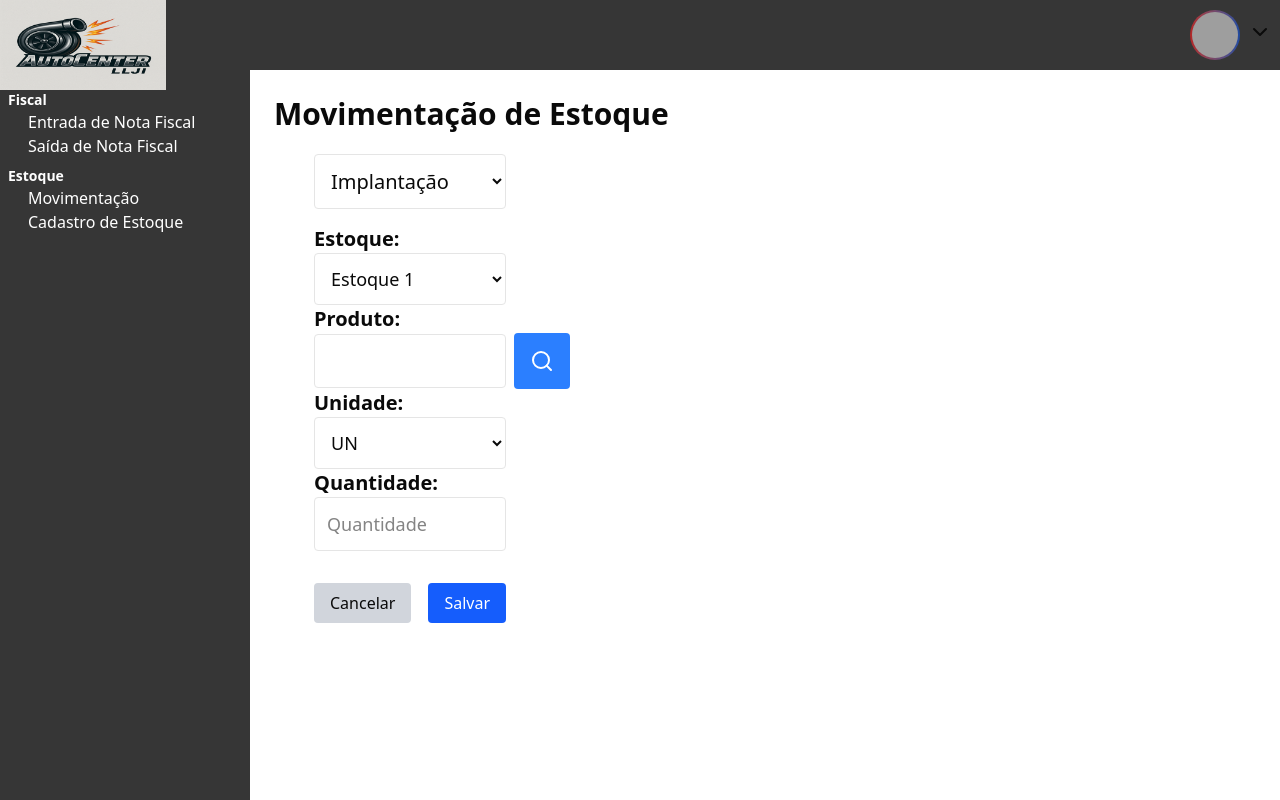
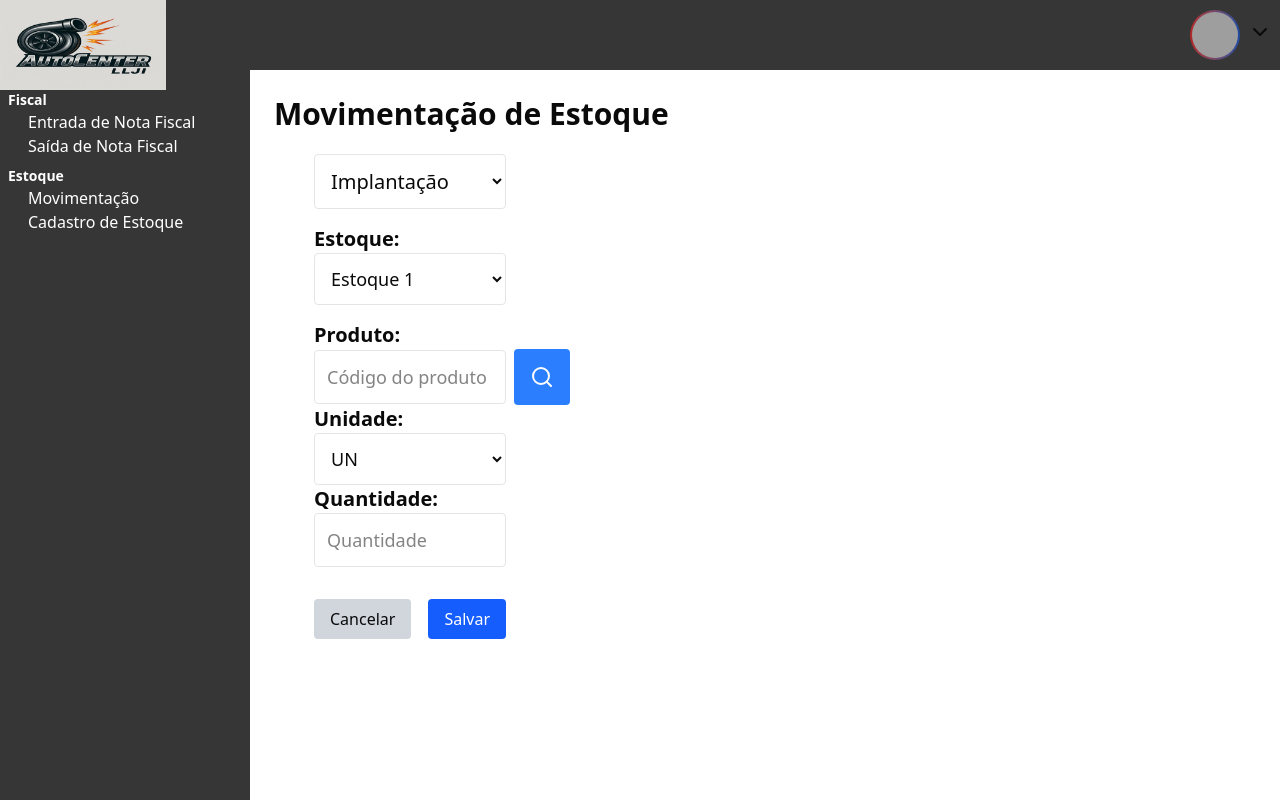
Before and after one commit to JeffersonLudwig/Frameworks, a Next.js app in the folder frontend/: page /estoque/movimentacao in a window 1280 px wide. Built offline with nearby package versions, Linux system fonts and the light colour scheme; grey boxes are pictures that could not be loaded.

Commit message:
Refactor: reorganizar componentes para receber Ref corretamente

```diff
--- a/frontend/app/estoque/movimentacao/implantacao.tsx
+++ b/frontend/app/estoque/movimentacao/implantacao.tsx
@@ -7,17 +7,25 @@ import {
 } from "@/components/inputs";
 import { PopUpPesquisa } from "@/components/popUp";
 import { Search } from "lucide-react";
-import { use, useEffect, useState } from "react";
+import { useImperativeHandle, useRef, useState, forwardRef } from "react";
 
-export default function Implantacao() {
-  const [produto, setProduto] = useState("");
+const Implantacao = forwardRef((_, ref) => {
+  const produtoRef = useRef<any>(null);
+  const unidadeRef = useRef<any>(null);
+  const quantidadeRef = useRef<any>(null);
+
   const [mostrarPopup, setMostrarPopup] = useState(false);
+
   const abrirPopup = () => setMostrarPopup(true);
   const fecharPopup = () => setMostrarPopup(false);
 
-  const handleSubmit = (e: React.FormEvent<HTMLFormElement>) => {
-    e.preventDefault();
-  };
+  useImperativeHandle(ref, () => ({
+    getDados: () => ({
+      produto: produtoRef.current?.getProduto(),
+      unidade: unidadeRef.current?.getUnidade(),
+      quantidade: quantidadeRef.current?.getQuantidade(),
+    }),
+  }));
 
   return (
     <div>
@@ -35,23 +43,29 @@ export default function Implantacao() {
           <option value="3">Estoque 3</option>
         </select>
       </div>
-      <div className="flex flex-col">
+
+      <div className="flex flex-col mt-4">
         <label htmlFor="produto" className="text-xl font-semibold">
           Produto:
         </label>
         <div className="flex items-center gap-2">
-          <InputProduto />
+          <InputProduto ref={produtoRef} />
           <button
+            type="button"
             className="bg-blue-500 text-white rounded p-4"
             onClick={abrirPopup}
           >
             <Search />
           </button>
         </div>
-        <InputUnidade />
-        <InputQuantidade />
+
+        <InputUnidade ref={unidadeRef} />
+        <InputQuantidade ref={quantidadeRef} />
       </div>
+
       <PopUpPesquisa mostrar={mostrarPopup} onFechar={fecharPopup} />
     </div>
   );
-}
+});
+
+export default Implantacao;
--- a/frontend/app/estoque/movimentacao/page.tsx
+++ b/frontend/app/estoque/movimentacao/page.tsx
@@ -1,25 +1,43 @@
 "use client";
 
 import { Menu, Sidebar } from "@/components/menu";
-import { useState } from "react";
+import { useRef, useState } from "react";
 import Implantacao from "./implantacao";
 import Entrada from "./entrada";
 
 export default function Movimentacao() {
   const [tipo, setTipo] = useState("implantacao");
-
+  const formRef = useRef<any>(null);
   const handleChange = (e: any) => {
     setTipo(e.target.value);
   };
   const renderizarComponente = () => {
-    if (tipo === "implantacao") return <Implantacao />;
+    if (tipo === "implantacao") return <Implantacao ref={formRef} />;
     if (tipo === "entrada") return <Entrada />;
     // if (tipo === 'saida') return <Saida />;
     return null;
   };
 
-  const handleSubmit = (e: React.FormEvent<HTMLFormElement>) => {
+  const handleSubmit = async (e: React.FormEvent<HTMLFormElement>) => {
     e.preventDefault();
+
+    const dados = formRef.current?.getDados();
+    if (!dados) return;
+    console.log(dados);
+    try {
+      const res = await fetch("/api/movimentacao", {
+        method: "POST",
+        headers: {
+          "Content-Type": "application/json",
+        },
+        body: JSON.stringify(dados),
+      });
+
+      const resultado = await res.json();
+      console.log("Sucesso:", resultado);
+    } catch (error) {
+      console.error("Erro ao salvar movimentação:", error);
+    }
   };
 
   return (
--- a/frontend/components/inputs.tsx
+++ b/frontend/components/inputs.tsx
@@ -1,5 +1,5 @@
 "use client";
-import { useState } from "react";
+import { forwardRef, useImperativeHandle, useState } from "react";
 
 function InputPesquisa() {
   const [pesquisa, setPesquisa] = useState("");
@@ -19,13 +19,12 @@ function InputPesquisa() {
   );
 }
 
-function InputQuantidade() {
+const InputQuantidade = forwardRef((_, ref) => {
   const [quantidade, setQuantidade] = useState("");
   const [unidade, setUnidade] = useState("UN");
 
   const handleChangeQuantidade = (e: React.ChangeEvent<HTMLInputElement>) => {
     const value = e.target.value;
-
     if (unidade === "UN") {
       if (/^\d*$/.test(value)) {
         setQuantidade(value);
@@ -44,8 +43,13 @@ function InputQuantidade() {
     }
   };
 
+  useImperativeHandle(ref, () => ({
+    getQuantidade: () => quantidade,
+    getUnidade: () => unidade,
+  }));
+
   return (
-    <>
+    <div className="flex flex-col">
       <label htmlFor="quantidade" className="text-xl font-semibold">
         Quantidade:
       </label>
@@ -54,23 +58,28 @@ function InputQuantidade() {
         name="quantidade"
         id="quantidade"
         value={quantidade}
+        onChange={handleChangeQuantidade}
         onBlur={handleBlurQuantidade}
-        onChange={handleChangeQuantidade}
         placeholder="Quantidade"
         className="border rounded w-[15vw] p-3 text-lg"
       />
-    </>
+    </div>
   );
-}
+});
 
-function InputUnidade() {
+const InputUnidade = forwardRef((_, ref) => {
   const [unidade, setUnidade] = useState("UN");
+
   const handleChangeUnidade = (e: React.ChangeEvent<HTMLSelectElement>) => {
-    const value = e.target.value;
-    setUnidade(value);
+    setUnidade(e.target.value);
   };
+
+  useImperativeHandle(ref, () => ({
+    getUnidade: () => unidade,
+  }));
+
   return (
-    <>
+    <div className="flex flex-col">
       <label htmlFor="unidade" className="text-xl font-semibold">
         Unidade:
       </label>
@@ -86,12 +95,13 @@ function InputUnidade() {
         <option value="MT">MT</option>
         <option value="L">L</option>
       </select>
-    </>
+    </div>
   );
-}
+});
 
-function InputProduto() {
+const InputProduto = forwardRef((_, ref) => {
   const [produto, setProduto] = useState("");
+
   const handleChangeProduto = (e: React.ChangeEvent<HTMLInputElement>) => {
     const value = e.target.value;
     if (/^\d*$/.test(value)) {
@@ -99,8 +109,11 @@ function InputProduto() {
     }
   };
 
+  useImperativeHandle(ref, () => ({
+    getProduto: () => produto,
+  }));
+
   return (
-    <>
     <div className="flex flex-col">
       <input
         type="text"
@@ -109,9 +122,10 @@ function InputProduto() {
         value={produto}
         onChange={handleChangeProduto}
         className="border rounded w-[15vw] p-3 text-lg"
-        ></input>
+        placeholder="Código do produto"
+      />
     </div>
-    </>
   );
-}
+});
+
 export { InputPesquisa, InputQuantidade, InputUnidade, InputProduto };
```
Lines whose indentation alone changed are shown as unchanged.
